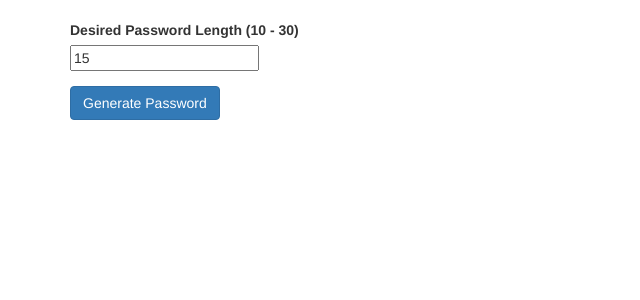
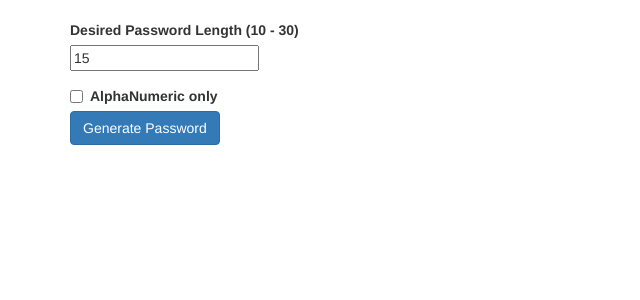
Before and after one commit to matt-gaspar/password-generator, a Flask app: page / in a window 1280 px wide. Shown: the part 52-352 px from the top of the page, without its empty margins (0-640 px from the left). Run offline with Flask 2, Linux system fonts and the light colour scheme; some libraries are stand-ins or nearby versions.

Commit message:
Add checkbox to enable alphanumeric only passwords

```diff
--- a/application/forms.py
+++ b/application/forms.py
@@ -1,9 +1,11 @@
 from flask.ext.wtf import Form
-from wtforms import DecimalField, StringField
+from wtforms import DecimalField, StringField, BooleanField
 from wtforms.validators import NumberRange, Required
+
 
 class GenerateForm(Form):
     passlength = DecimalField('Desired Password Length (10 - 30)', default=15, places=None, validators=[NumberRange(10,30), Required()])
+    alphanumeric_selector = BooleanField('AlphaNumeric only')
 
 class Pgmd5Form(Form):
     pguser = StringField('Postgres User Name')
--- a/application/server.py
+++ b/application/server.py
@@ -1,20 +1,24 @@
 from application import app
-from flask import render_template, request
+from flask import render_template
 from .forms import GenerateForm, Pgmd5Form
 import random, string, hashlib
 
-def getCharSets():
+
+def getCharSets(alphanumeric):
     excludes = list(app.config['EXCLUDE_CHARS'])
     # Removes characters that we don't want to be used in a password
-    special = [ x for x in list(string.punctuation) if x not in excludes ]
+    # Returns character sets as strings, special characters manipulated as above
+    # if they are to be included (alphanumeric = false)
+    if alphanumeric:
+        return [string.ascii_lowercase, string.ascii_uppercase, string.digits]
+    special = [x for x in list(string.punctuation) if x not in excludes]
     special = "".join(special)
-    # Returns four character sets as strings, the last being the special characters
-    # manipulated as above.
     return [string.ascii_lowercase, string.ascii_uppercase, string.digits, special]
 
-def passgen(passlength):
+
+def passgen(passlength, alphanumeric):
     rnd = random.SystemRandom()
-    charsets = getCharSets()
+    charsets = getCharSets(alphanumeric)
     pwd = []
     while len(pwd) < passlength:
         # Select a character set to use
@@ -23,22 +27,25 @@ def passgen(passlength):
         pwd.append(rnd.choice(charset))
     return "".join(pwd)
 
-def pgmd5gen(pguser,pgpass):
+
+def pgmd5gen(pguser, pgpass):
     # Postgresql uses md5 hash of the concatentation of the user password and user name
     return "md5" + hashlib.md5(pgpass.encode('utf-8') + pguser.encode('utf-8')).hexdigest()
+
 
 @app.route('/', methods=['GET', 'POST'])
 def index():
     password = None
     form = GenerateForm()
     if form.validate_on_submit():
-        password = passgen(form.passlength.data)
+        password = passgen(form.passlength.data, form.alphanumeric_selector.data)
     return render_template('index.html', form=form, password=password)
+
 
 @app.route('/pgmd5', methods=['GET', 'POST'])
 def pgmd5():
     pgmd5 = None
     form = Pgmd5Form()
     if form.validate_on_submit():
-        pgmd5 = pgmd5gen(form.pguser.data,form.pgpass.data)
+        pgmd5 = pgmd5gen(form.pguser.data, form.pgpass.data)
     return render_template('pgmd5.html', form=form, pgmd5=pgmd5)
--- a/application/templates/index.html
+++ b/application/templates/index.html
@@ -6,10 +6,13 @@
   {{ form.hidden_tag() }}
   <div class="form-group">
     {{ form.passlength.label }}
+    <div>
+    {{ form.passlength }}
+    </div>
+    <p class="text-danger">{{ form.passlength.errors[0] }}</p>
+  </div>
   <div>
-    {{ form.passlength }}
-  </div>
-  <p class="text-danger">{{ form.passlength.errors[0] }}</p>
+    <label class="checkbox-inline">{{ form.alphanumeric_selector }}{{ form.alphanumeric_selector.label }}</label>
   </div>
   <button class="btn btn-primary" type="submit">Generate Password</button>
 </form>
```
